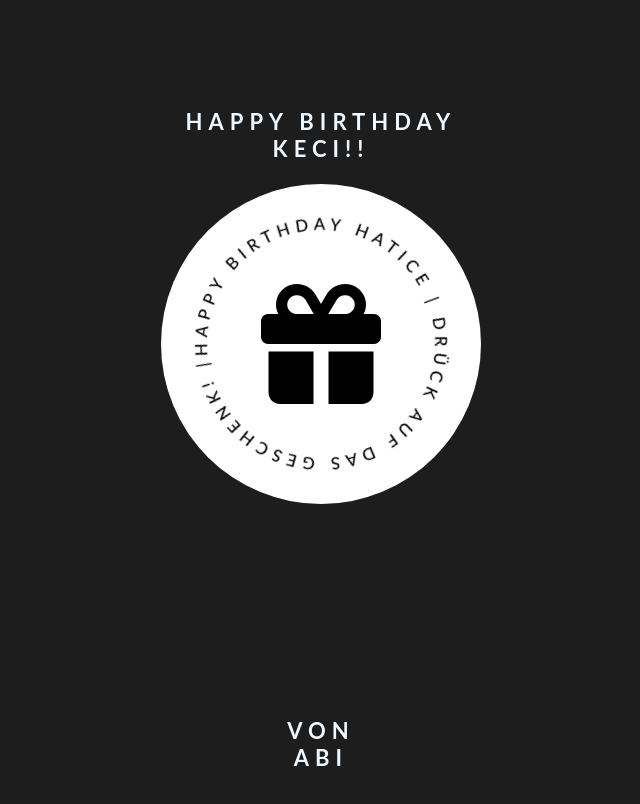
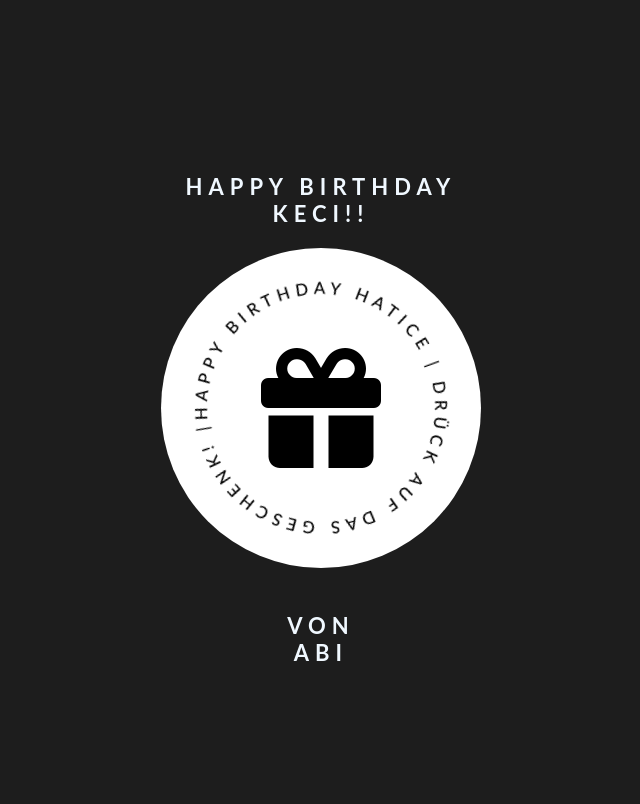
Before and after one commit to memo-cr/Birthday, a plain HTML site: page index.html in a window 1280 px wide. Shown: the whole page, without its empty margins (319-959 px from the left). Drawn offline with nearby package versions, Linux system fonts and the light colour scheme.

Commit message:
Add footer

```diff
--- a/index.html
+++ b/index.html
@@ -54,12 +54,12 @@
       <div class="hidden-image inner" id="hidden-image">
         <img src="gift.jpg" alt="Surprise" />
       </div>
+      <h1 class="footer">
+        von <br />
+        abi
+      </h1>
     </div>
 
-    <h1>
-      von <br />
-      abi
-    </h1>
     <script src="https://cdn.jsdelivr.net/npm/canvas-confetti@1.5.1/dist/confetti.browser.min.js"></script>
     <script>
       // Add click event listener to the gift icon
--- a/style.css
+++ b/style.css
@@ -28,6 +28,13 @@ text {
   letter-spacing: 6px;
   animation: rotate 25s linear infinite;
   transform-origin: 250px 250px;
+}
+
+.footer {
+  position: absolute;
+  left: 50%;
+  bottom: -10%;
+  transform: translate(-50%, -50%);
 }
 
 .circle-container {
```
